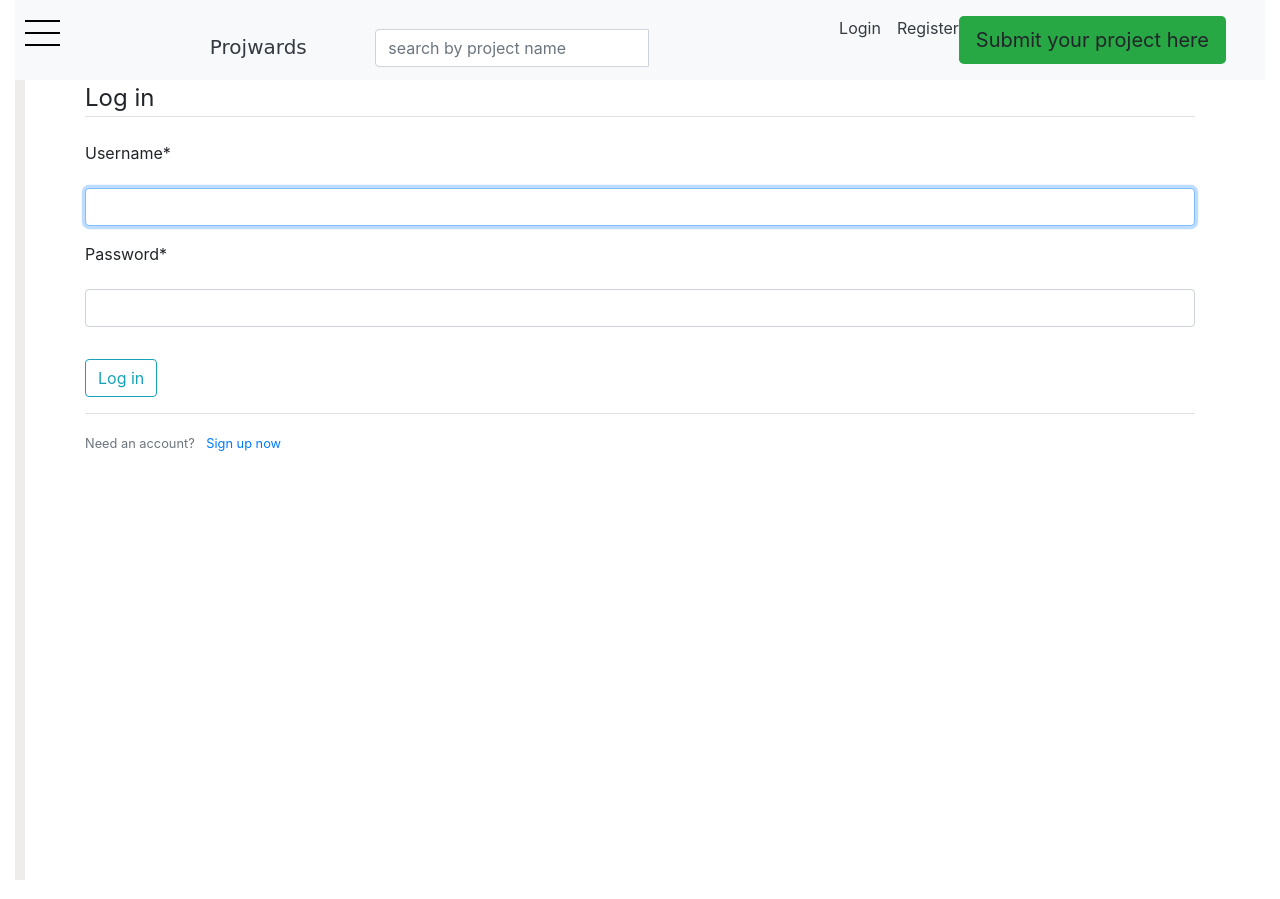
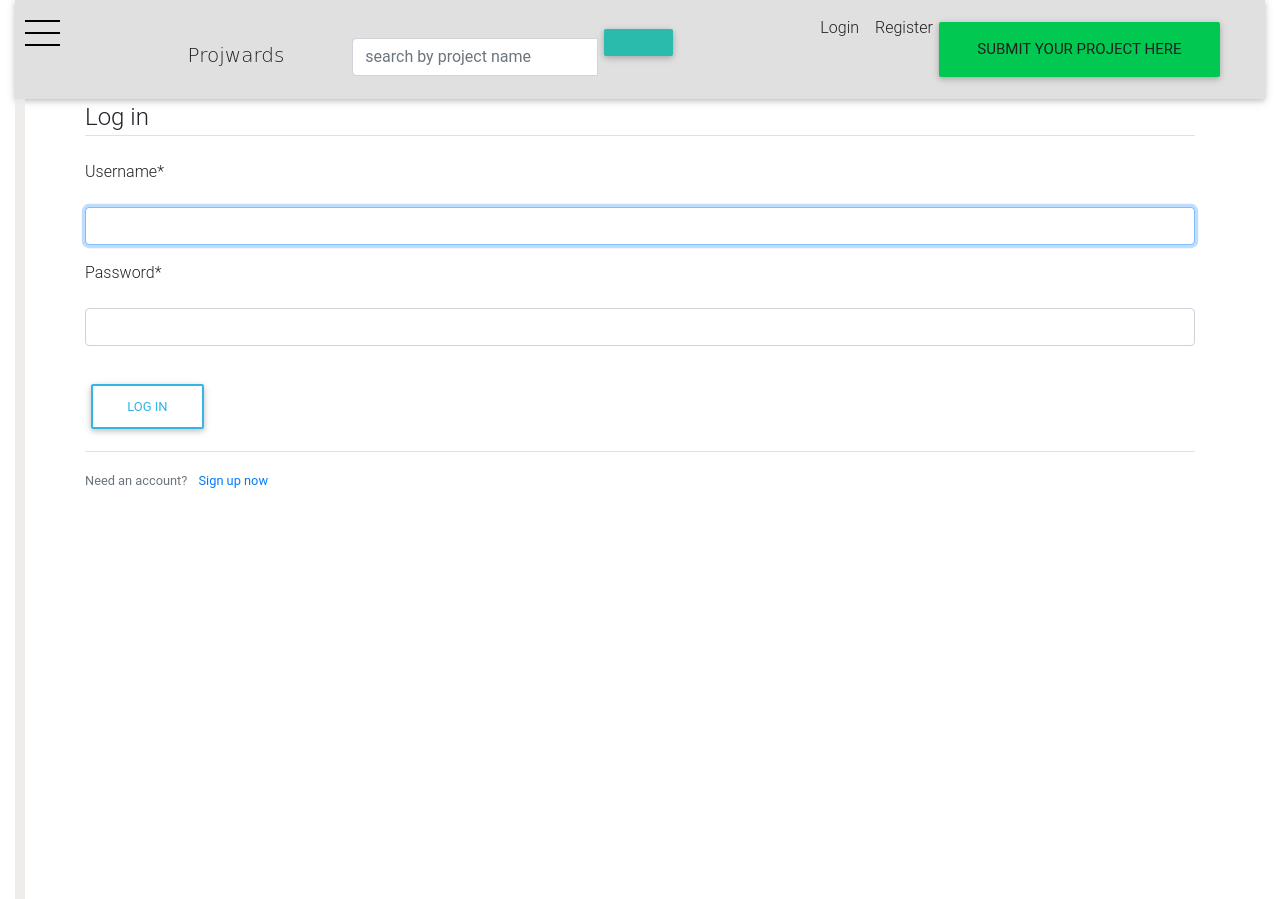
Before and after one commit to Paulwamaria/Projwards, a Django app: page /login/ in a window 1280 px wide. Run offline with Django 3.2, Linux system fonts and the light colour scheme; some libraries are stand-ins or nearby versions; some web fonts are replaced.

Commit message:
Add MDB cdn link

```diff
--- a/wards/templates/wards/base.html
+++ b/wards/templates/wards/base.html
@@ -11,6 +11,12 @@
     <link rel="stylesheet" href="{% static  'css/main.css' %}">
 
     <link href="https://fonts.googleapis.com/css?family=Bungee+Inline|Niconne|Saira+Stencil+One|Spicy+Rice&display=swap" rel="stylesheet">
+    <!-- Font Awesome -->
+    <link rel="stylesheet" href="https://use.fontawesome.com/releases/v5.8.2/css/all.css">
+    <!-- Bootstrap core CSS -->
+    <link href="https://cdnjs.cloudflare.com/ajax/libs/twitter-bootstrap/4.3.1/css/bootstrap.min.css" rel="stylesheet">
+
+    <link href="https://cdnjs.cloudflare.com/ajax/libs/mdbootstrap/4.8.10/css/mdb.min.css" rel="stylesheet">
     <link rel="stylesheet" href="https://stackpath.bootstrapcdn.com/font-awesome/4.7.0/css/font-awesome.min.css">
 
     {% if title %}
@@ -26,6 +32,13 @@
     {% block content %}
 
     {% endblock %}
+    <!-- Font Awesome -->
+    <link rel="stylesheet" href="https://use.fontawesome.com/releases/v5.8.2/css/all.css">
+    <!-- Bootstrap core CSS -->
+    <link href="https://cdnjs.cloudflare.com/ajax/libs/twitter-bootstrap/4.3.1/css/bootstrap.min.css" rel="stylesheet">
+    <!-- Material Design Bootstrap -->
+    <link href="https://cdnjs.cloudflare.com/ajax/libs/mdbootstrap/4.8.11/css/mdb.min.css" rel="stylesheet">
+    <script type="text/javascript" src="https://cdnjs.cloudflare.com/ajax/libs/mdbootstrap/4.8.10/js/mdb.min.js"></script>
     <script src="https://code.jquery.com/jquery-3.3.1.slim.min.js"
         integrity="sha384-q8i/X+965DzO0rT7abK41JStQIAqVgRVzpbzo5smXKp4YfRvH+8abtTE1Pi6jizo" crossorigin="anonymous">
     </script>
```
